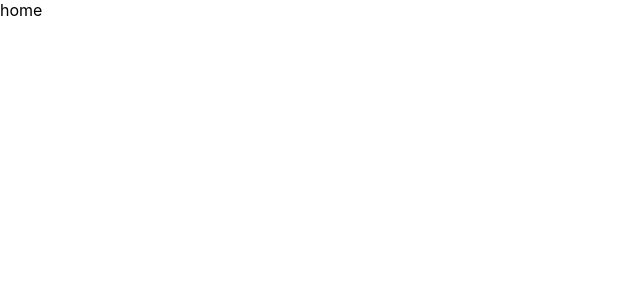
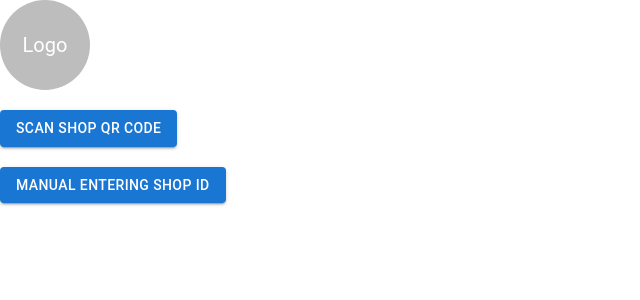
Before and after one commit to vanelk/ODSS, a React (Create React App) app: page / in a window 1280 px wide. Shown: the top 300 px of the page, without its empty margins (0-640 px from the left). Built offline with nearby package versions, Linux system fonts and the light colour scheme.

Commit message:
Home 75% finish

```diff
--- a/src/pages/home.js
+++ b/src/pages/home.js
@@ -1,9 +1,18 @@
 import React from 'react';
-import { Button } from '@mui/material';
+import { Button, Avatar } from '@mui/material';
 
 export default function Home() {
 
   return (
-    <div>home</div>
+    <div>
+
+        <Avatar
+        alt ="ODSS Logo"
+        sx={{width: 90, height: 90}}> Logo </Avatar>
+        <br />
+        <Button variant="contained">Scan Shop QR Code</Button>
+        <br /><br />
+        <Button variant="contained">Manual Entering Shop ID</Button>
+    </div>
   )
 }
```
Also changed, not shown: 1 other file (tests, documents, lock files or other folders).
